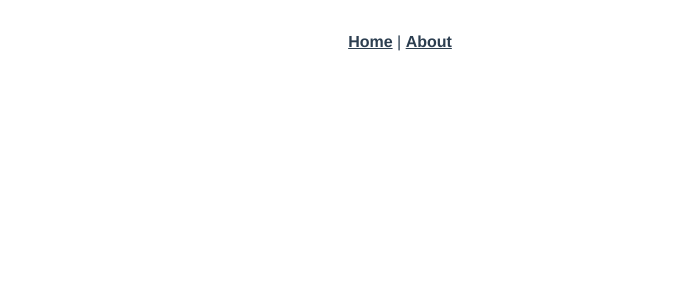
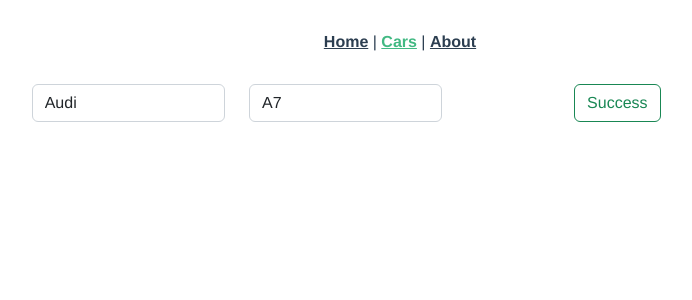
Before and after one commit to raintuur/front_bank_27, a Vue app: page /#/cars in a window 1280 px wide. Shown: the top 300 px of the page, without its empty margins (240-932 px from the left). Built offline with nearby package versions, Linux system fonts and the light colour scheme.

Commit message:
Updated vue page

```diff
--- a/src/App.vue
+++ b/src/App.vue
@@ -2,6 +2,7 @@
   <div id="app">
     <nav>
       <router-link to="/">Home</router-link> |
+      <router-link to="/cars">Cars</router-link> |
       <router-link to="/about">About</router-link>
     </nav>
     <router-view/>
--- a/src/router/index.js
+++ b/src/router/index.js
@@ -1,24 +1,26 @@
 import Vue from 'vue'
 import VueRouter from 'vue-router'
 import HomeView from '../views/HomeView.vue'
+import CarsView from "@/views/CarsView.vue";
+import AboutView from "@/views/AboutView.vue";
 
 Vue.use(VueRouter)
 
 const routes = [
   {
+    path: '/cars',
+    name: 'carsRoute',
+    component: CarsView
+  },
+  {
     path: '/',
-    name: 'home',
+    name: 'homeRoute',
     component: HomeView
   },
   {
     path: '/about',
-    name: 'about',
-    // route level code-splitting
-    // this generates a separate chunk (about.[hash].js) for this route
-    // which is lazy-loaded when the route is visited.
-    component: function () {
-      return import(/* webpackChunkName: "about" */ '../views/AboutView.vue')
-    }
+    name: 'aboutRoute',
+    component: AboutView
   }
 ]
 
--- /dev/null
+++ b/src/views/CarsView.vue
@@ -0,0 +1,39 @@
+<template>
+  <div>
+    <!-- ROW 1-->
+    <div class="row justify-content-center">
+
+      <!--   COLUMN 1   -->
+      <div class="col col-2">
+        <input v-model="carMake" type="text" class="form-control" placeholder="Auto mark" aria-label="First name">
+      </div>
+
+      <!--   COLUMN 2   -->
+      <div class="col col-2">
+        <input v-model="carModel" type="text" class="form-control" placeholder="Auto mudel" aria-label="Last name">
+      </div>
+
+      <!--   COLUMN 3   -->
+      <div class="col-3">
+        <button type="button" class="btn btn-outline-success">Success</button>
+      </div>
+
+    </div>
+
+  </div>
+</template>
+
+<script>
+export default {
+  name: 'CarsView',
+  data: function () {
+    return {
+      carMake: 'Audi',
+      carModel: 'A7'
+    }
+  },
+  methods: {
+
+  }
+}
+</script>
```
